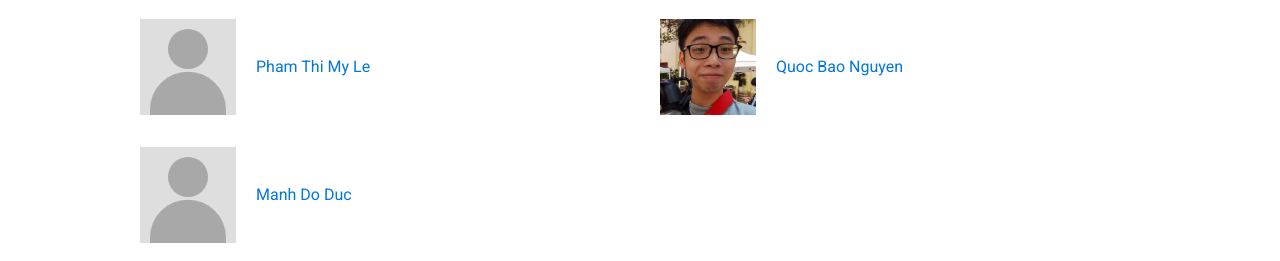
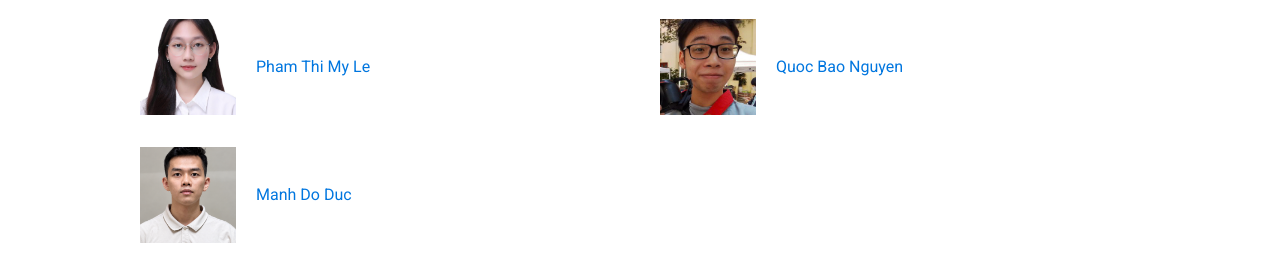
Before and after one commit to thanhnguyencanh/thanhnguyencanh.github.io, a website: page people/index.html in a window 1280 px wide. Shown: the part 539-800 px from the top of the page. Drawn offline with Linux system fonts and the light colour scheme.

Commit message:
update people

```diff
--- a/people/index.html
+++ b/people/index.html
@@ -133,7 +133,7 @@
           <article class="person-card" id="person-master-s-students-pham-thi-my-le-vnu-uet">
             <img
               class="person-photo"
-              src="../images/profile/default.svg"
+              src="../images/profile/le.jpg"
               alt=""
               width="144"
               height="144"
@@ -162,7 +162,7 @@
             ></span
             ><img
               class="person-photo"
-              src="../images/profile/default.svg"
+              src="../images/profile/manh.png"
               alt=""
               width="144"
               height="144"
```
Also changed, not shown: images/profile/le.jpg (added), images/profile/manh.png (added).
